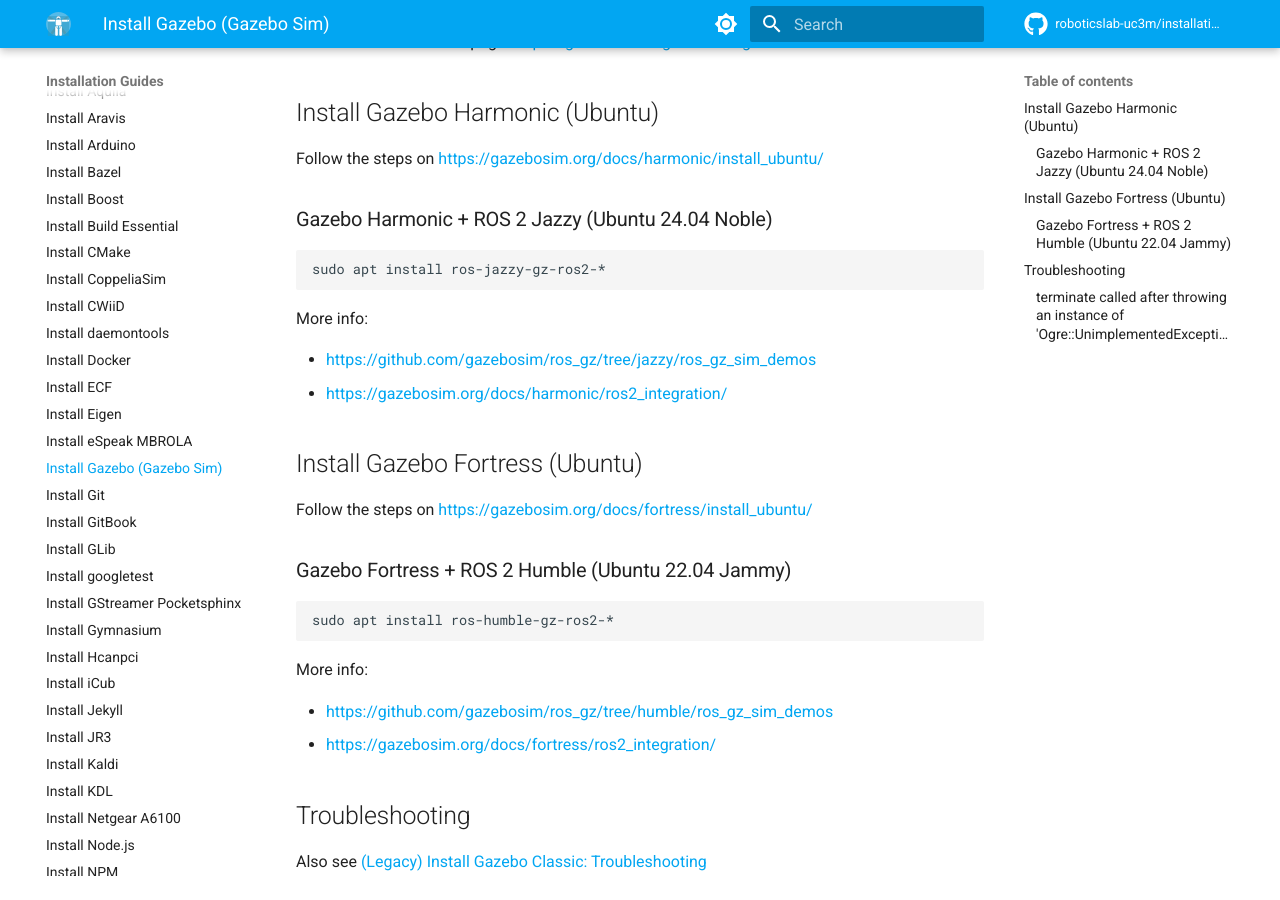
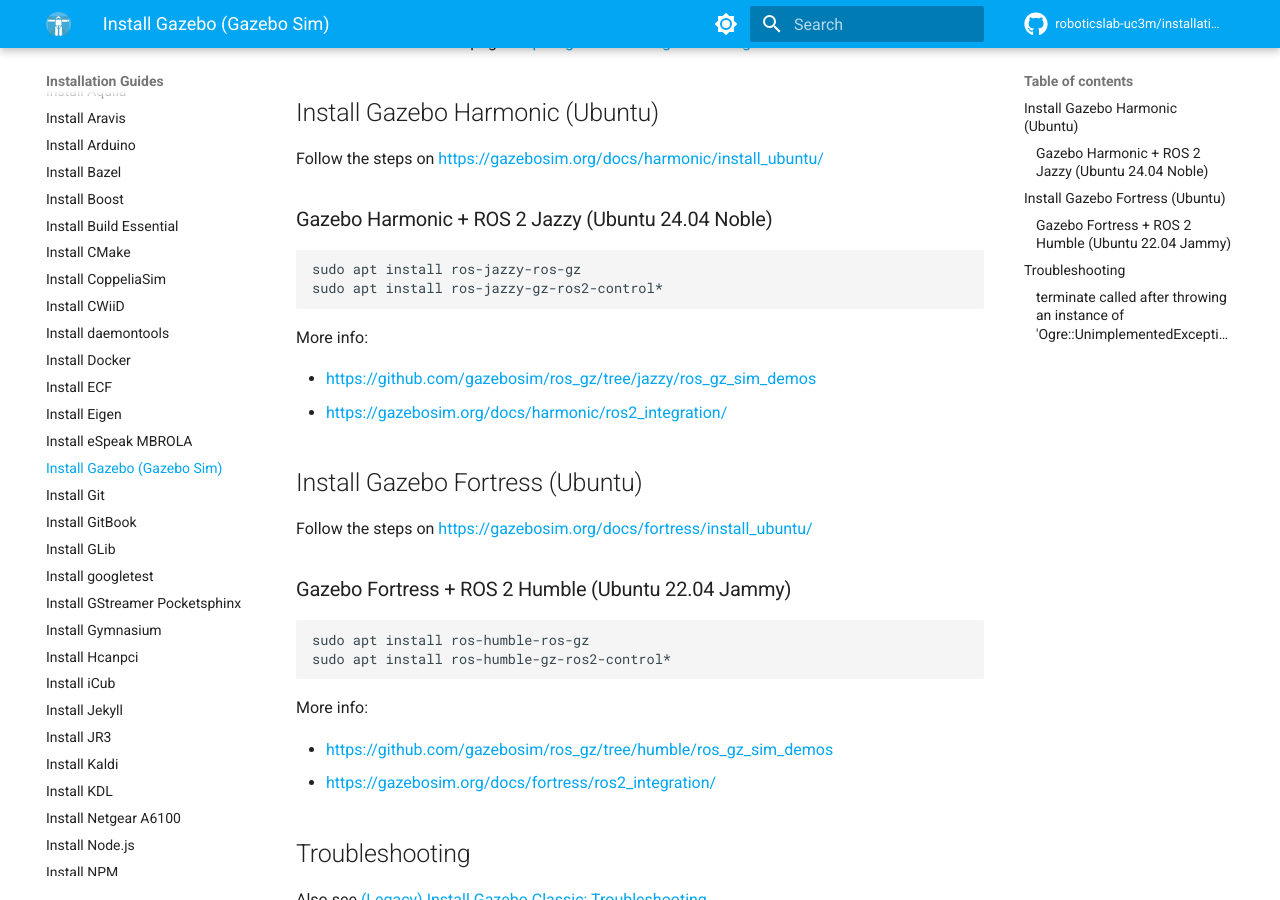
Before and after one commit to roboticslab-uc3m/installation-guides, an MkDocs documentation site: the page built from docs/install-gazebo.md, in a window 1280 px wide and 900 px high, scrolled down 251 px. Built offline with MkDocs 1.6.1 and Material for MkDocs 9.7.7, drawn with Linux system fonts in a browser that asks for light colours; comment, search, counter and statistics services are not loaded.

Commit message:
gazebo improve apt install

````diff
--- a/docs/install-gazebo.md
+++ b/docs/install-gazebo.md
@@ -12,7 +12,8 @@
 ### Gazebo Harmonic + ROS 2 Jazzy (Ubuntu 24.04 Noble)
 
 ```bash
-sudo apt install ros-jazzy-gz-ros2-*
+sudo apt install ros-jazzy-ros-gz
+sudo apt install ros-jazzy-gz-ros2-control*
 ```
 
 More info:
@@ -27,7 +28,8 @@
 ### Gazebo Fortress + ROS 2 Humble (Ubuntu 22.04 Jammy)
 
 ```bash
-sudo apt install ros-humble-gz-ros2-*
+sudo apt install ros-humble-ros-gz
+sudo apt install ros-humble-gz-ros2-control*
 ```
 
 More info:
````
